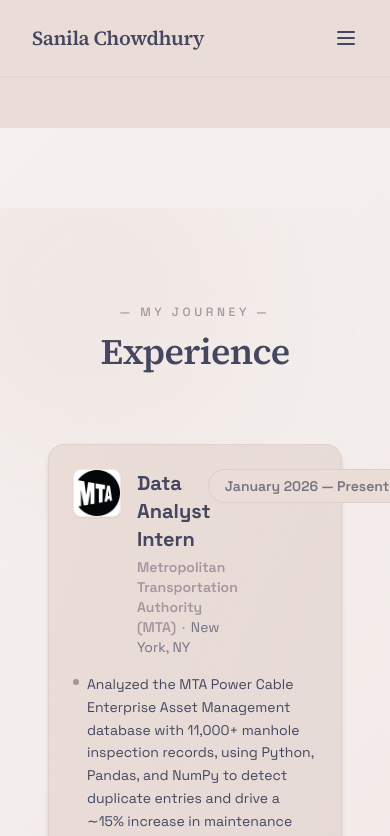
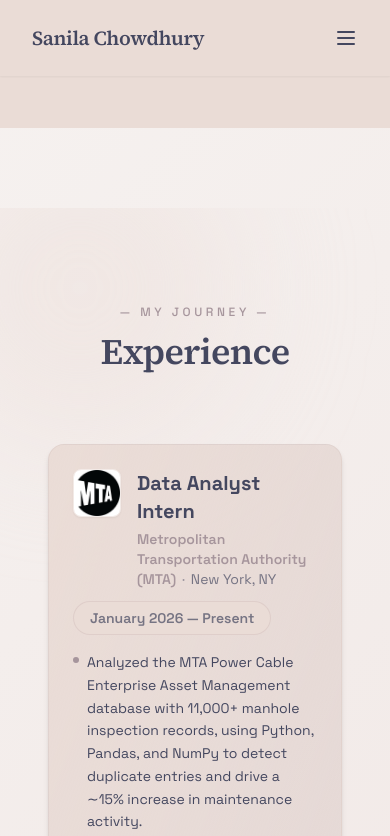
Before and after one commit to sanilac6459/portfolio, a React (Vite) app: page /experience in a window 390 px wide. Shown: the top 836 px of the page. Built offline with nearby package versions, Linux system fonts and the light colour scheme.

Commit message:
fixed mobile version of experience section

```diff
--- a/src/components/ExperienceSection.tsx
+++ b/src/components/ExperienceSection.tsx
@@ -166,14 +166,14 @@
                 </>
               ) : (
                 <>
-                  <div className="flex items-start justify-between gap-4 mb-4">
+                  <div className="flex flex-col sm:flex-row sm:items-start sm:justify-between gap-3 sm:gap-4 mb-4">
                     <div className="flex items-start gap-4">
                       <img
                         src={exp.logo}
                         alt={exp.company}
                         className="w-12 h-12 object-contain rounded-lg border border-white/40 shadow-sm flex-shrink-0"
                       />
-                      <div className="flex-1">
+                      <div className="flex-1 min-w-0">
                         <h3 className="text-portfolio-navy text-xl font-bold">
                           {exp.title}
                         </h3>
@@ -187,7 +187,7 @@
                       </div>
                     </div>
 
-                    <span className="flex-shrink-0 whitespace-nowrap rounded-full bg-portfolio-cream border border-portfolio-mauve/30 px-4 py-1.5 text-sm font-semibold text-portfolio-navy/70">
+                    <span className="self-start flex-shrink-0 whitespace-nowrap rounded-full bg-portfolio-cream border border-portfolio-mauve/30 px-4 py-1.5 text-sm font-semibold text-portfolio-navy/70">
                       {exp.duration}
                     </span>
                   </div>
```
